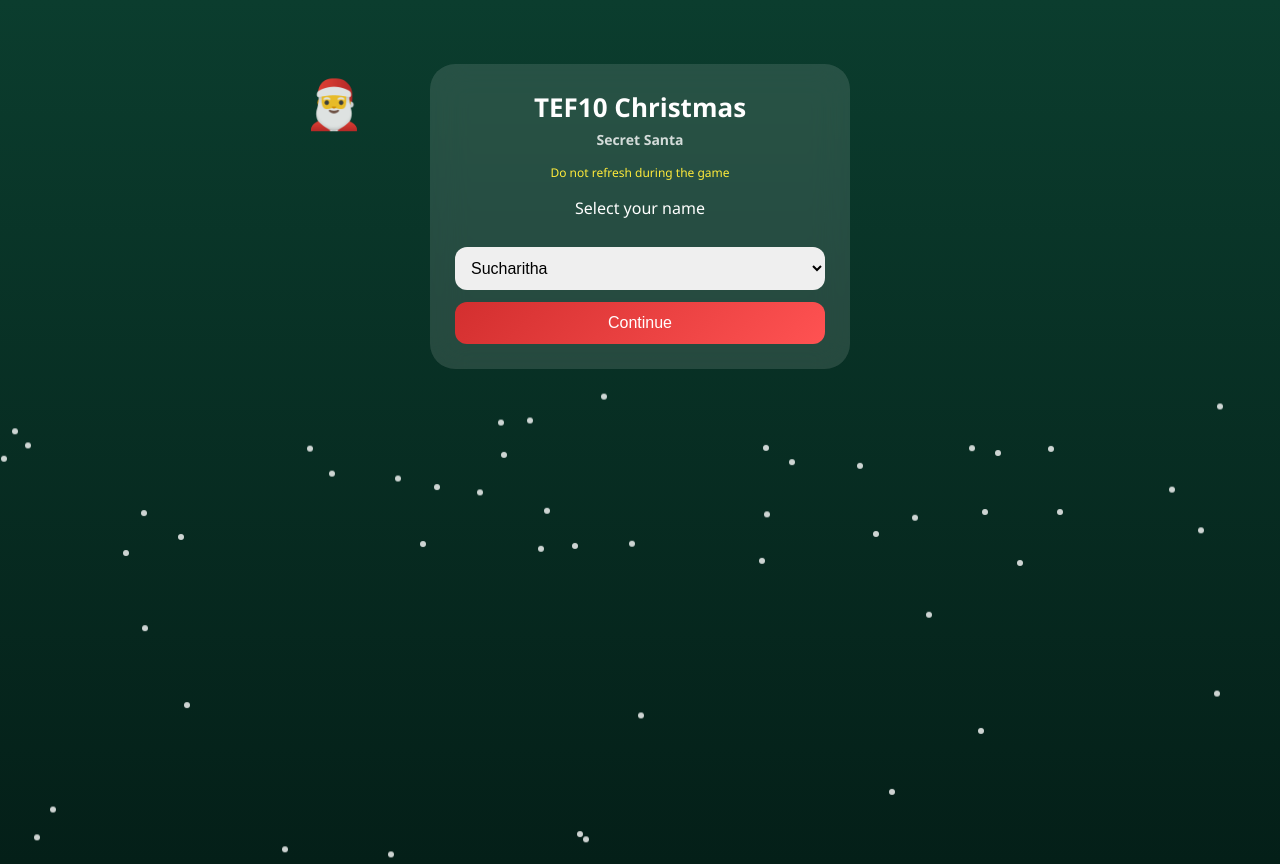
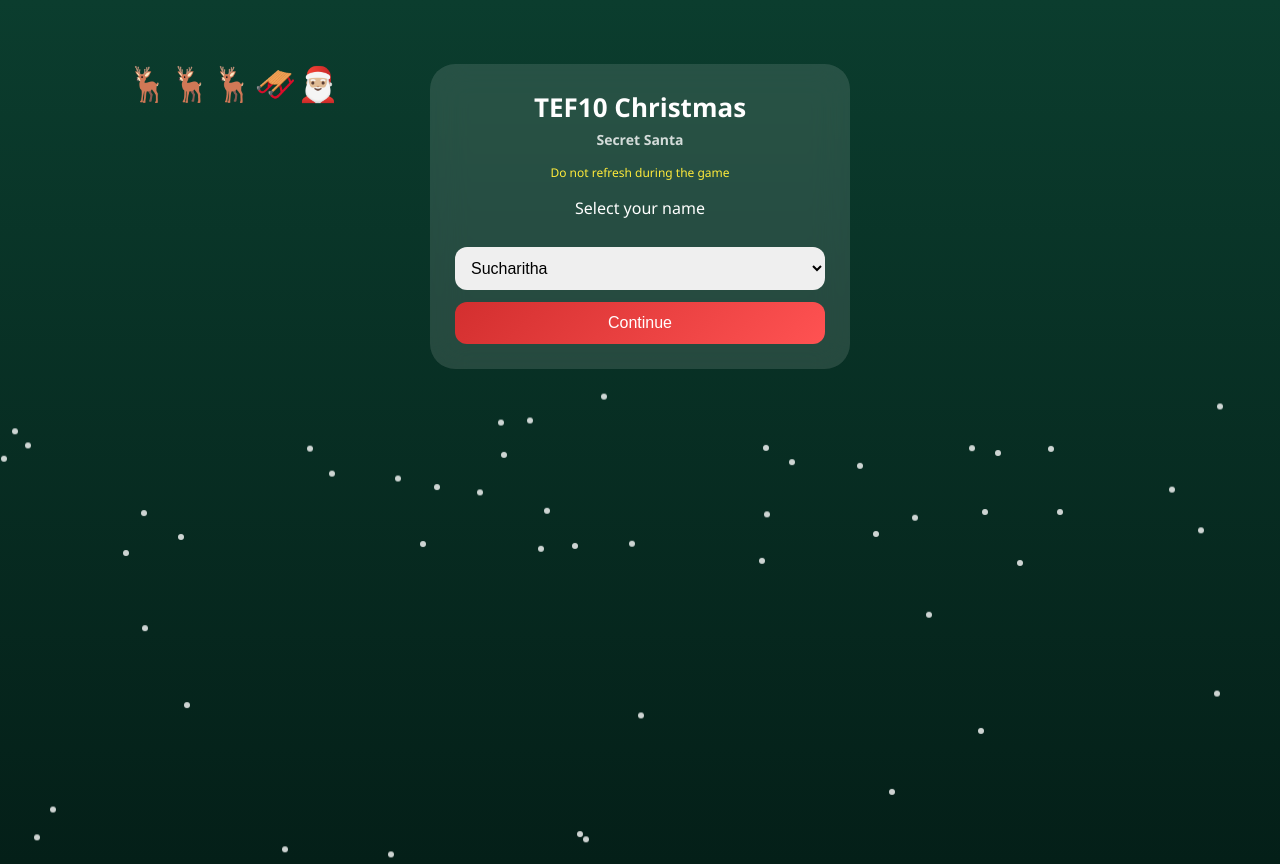
Before and after one commit to Pragjnya/santa, a plain HTML site: page index.html in a window 1280 px wide. Drawn offline with Linux system fonts and the light colour scheme.

Commit message:
Update index.html

```diff
--- a/index.html
+++ b/index.html
@@ -32,17 +32,17 @@ body {
   to { transform: translateY(110vh); }
 }
 
-/* SANTA */
+/* SANTA SLEIGH */
 .santa {
   position: fixed;
-  top: 70px;
-  left: -120px;
-  font-size: 48px;
-  animation: santaFly 18s linear infinite;
-  opacity: 0.9;
+  top: 60px;
+  left: -300px;
+  font-size: 34px;
+  animation: santaFly 20s linear infinite;
+  white-space: nowrap;
 }
 @keyframes santaFly {
-  from { left: -120px; }
+  from { left: -300px; }
   to { left: 110vw; }
 }
 
@@ -95,7 +95,9 @@ button {
 
 <body>
 
-<div class="santa">🎅</div>
+<!-- Santa Sleigh -->
+<div class="santa">🦌🦌🦌🛷🎅🏼</div>
+
 <div class="snow" id="snow"></div>
 
 <div class="container">
@@ -130,6 +132,7 @@ button {
     <p>Merry Christmas TEF10.</p>
 
     <button onclick="showPin()">Host Access</button>
+    <p style="font-size:12px;opacity:0.7;">Host only</p>
 
     <div id="pinBox" class="hidden">
       <input type="password" id="hostPin" placeholder="Enter PIN">
@@ -199,6 +202,11 @@ function pickName() {
   const pool = receiversLeft.filter(p => p.name !== currentPicker);
   const selected = pool[Math.floor(Math.random() * pool.length)];
 
+  // VIBRATION ON REVEAL
+  if (navigator.vibrate) {
+    navigator.vibrate([200, 100, 200]);
+  }
+
   document.getElementById("receiverName").textContent = selected.name;
   document.getElementById("itemName").textContent = selected.item;
 
```
